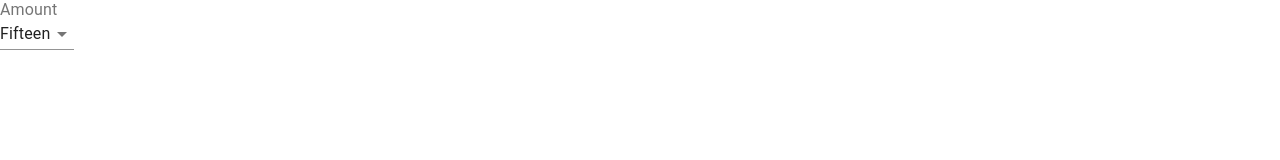
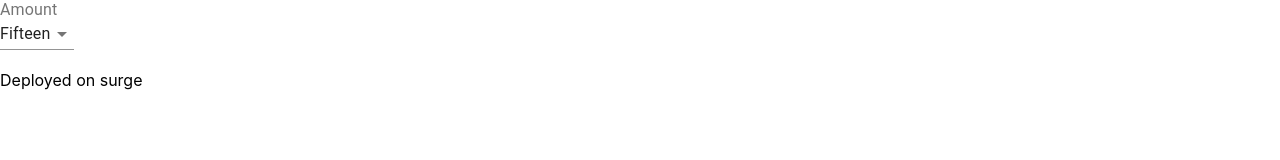
Before and after one commit to AliRazaSharafat/Pixa-bay-Image-Finder, a React (Create React App) app: page / in a window 1280 px wide. Shown: the part 126-286 px from the top of the page. Built offline with nearby package versions, Linux system fonts and the light colour scheme.

Commit message:
Deployed on surge added in app.js

```diff
--- a/src/App.js
+++ b/src/App.js
@@ -6,7 +6,7 @@ function App() {
     <div>
       < NavBar />
       <Search />
-      {/* Pushing to github test 1 */}
+      <span>Deployed on surge</span>
     </div>
   )
 }
```
